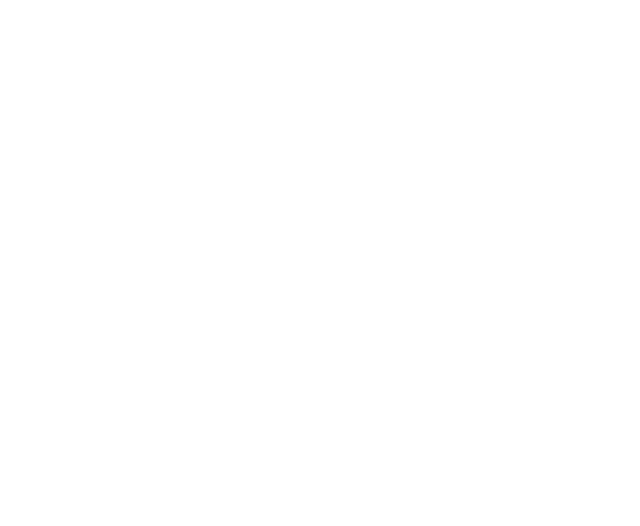
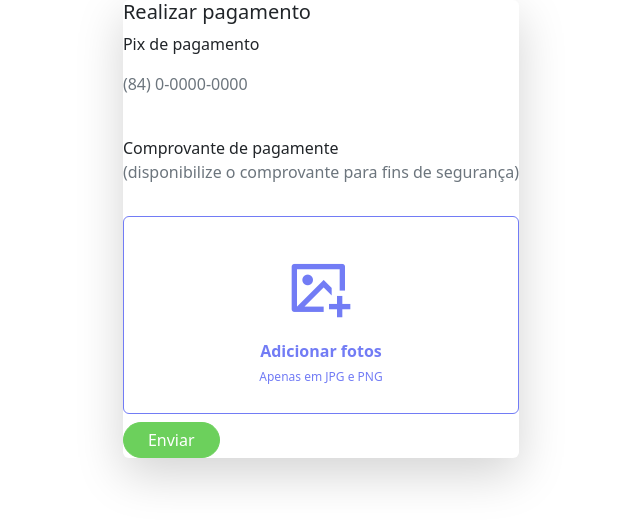
Before and after one commit to Ailton-F/Integrado, a React (Create React App) app: page /payment in a window 1280 px wide. Before the commit this address had no page. Shown: the top 526 px of the page, without its empty margins (319-959 px from the left). Built offline with nearby package versions, Linux system fonts and the light colour scheme.

Commit message:
Mudanças enquanto eu estava call com Rafaela Marostica, qualquer erro é culpa dela...

```diff
--- a/src/App.js
+++ b/src/App.js
@@ -4,6 +4,7 @@
 import Home from './pages/Home';
 import { EditUser } from "./pages/EditUser";
 import { Book } from "./pages/Book";
+import { Payment } from "./pages/Payment";
 
 function App() {
   return (
@@ -16,6 +17,7 @@
             <Route path="/add-book" element={<AddBook />}/>
             <Route path="/edit-user" element={<EditUser />}/>
             <Route path="/book" element={<Book />}/>
+            <Route path="/payment" element={<Payment />}/>
           </Routes>
         </BrowserRouter>
     </div>
--- a/src/assets/styles/EditUserStyle.js
+++ b/src/assets/styles/EditUserStyle.js
@@ -13,3 +13,21 @@
     max-width: 22rem;
     margin: auto;
 `;
+
+export const DeleteBtn = styled.button`
+    background-color: #D05C5C;
+    border: 1px solid #D05C5C;
+    padding: .3em 1.5em;
+    margin-right: 2em;
+    border-radius: 500px;
+
+    :hover{
+        background-color: white;
+        border-color: #D05C5C;
+        color: #D05C5C !important;
+    }
+
+    :focus{
+        background-color: #5db450;
+    }
+`;
--- /dev/null
+++ b/src/assets/styles/PaymentStyle.js
@@ -0,0 +1,8 @@
+import styled from 'styled-components';
+
+export const miniCard = styled.div`
+    margin-top: 3rem;
+    max-width: 100%;
+    padding: 4.875rem 6rem;
+    justify-content: center !important;
+`;
--- a/src/pages/EditUser.js
+++ b/src/pages/EditUser.js
@@ -1,7 +1,7 @@
 import Header from '../components/Header';
 import Footer from '../components/Footer';
 import {Title} from '../assets/styles/AddBookStyle';
-import { Card, SbmtBtn, Form} from '../assets/styles/EditUserStyle';
+import { Card, SbmtBtn, Form, DeleteBtn} from '../assets/styles/EditUserStyle';
 
 
 export function EditUser(props){
@@ -66,6 +66,9 @@
                     </div>
                 </Card>
 
+                <div className='d-flex mt-4'>
+                <DeleteBtn className='text-white justify-content-center'>Deletar conta</DeleteBtn>
+                </div>
 
             </div>
             <Footer/>
--- /dev/null
+++ b/src/pages/Payment.js
@@ -0,0 +1,27 @@
+import Header from '../components/Header';
+import Footer from '../components/Footer';
+import { miniCard } from '../assets/styles/PaymentStyle';
+import { FileIcon, FileInput, TinyText } from '../assets/styles/AddBookStyle';
+import { BuyBtn } from '../assets/styles/BookStyle';
+
+export function Payment(props){
+    return(
+        <div className='d-flex justify-content-center'>
+            <miniCard className='card border-0 shadow-lg'>
+                <h5>Realizar pagamento</h5>
+                <p>Pix de pagamento</p>
+                <p className='text-secondary'>(84) 0-0000-0000</p>
+                <br/>
+                <p>Comprovante de pagamente <p className='text-secondary'>(disponibilize o comprovante para fins de segurança)</p></p>
+                <FileInput htmlFor="formFile" className="form-label rounded text-center">
+                    <FileIcon className='ri-image-add-line'></FileIcon>
+                    <p className='fw-bold m-0'>Adicionar fotos</p>
+                    <TinyText>Apenas em JPG e PNG</TinyText>
+                </FileInput>
+                <div>
+                    <BuyBtn className="text-white justify-content-center" type="submit" value="Enviar"/>
+                </div>
+            </miniCard>
+        </div>
+    );
+};
```
